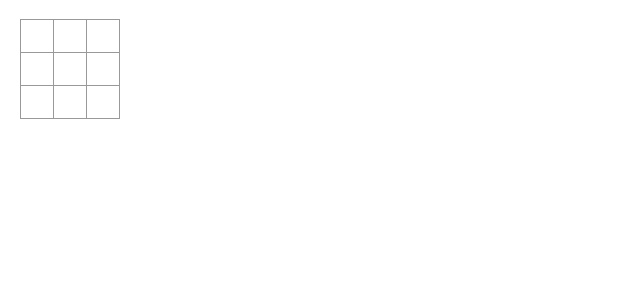
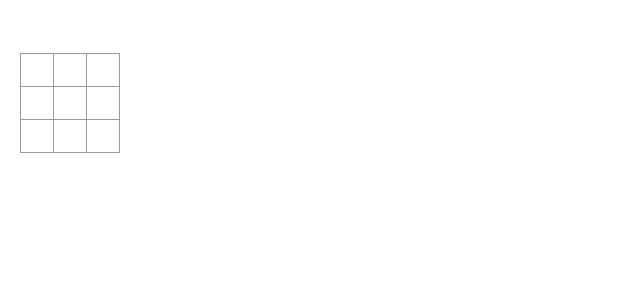
Before and after one commit to Sarfaraz-ul-Haq/tic_tac_toe, a Next.js app: page / in a window 1280 px wide. Shown: the top 300 px of the page, without its empty margins (0-640 px from the left). Built offline with nearby package versions, Linux system fonts and the light colour scheme.

Commit message:
working tic-tac-toe game

```diff
--- a/src/components/board.tsx
+++ b/src/components/board.tsx
@@ -10,7 +10,7 @@
   );
 
   const handleClick = (i: number) => {
-    if (squares[i]) {
+    if (squares[i] || calculateWinner(squares)) {
       return;
     }
     const nextSquares = squares.slice();
@@ -24,8 +24,18 @@
     setXIsNext(!xIsNext);
   };
 
+  const winner = calculateWinner(squares);
+  let status;
+  if (winner) {
+    status = "Winner: " + winner;
+  } else {
+    status = "Next Player: " + (xIsNext ? "X" : "O");
+  }
+
   return (
     <>
+      <div className="status">{status}</div>
+
       <div className="board-row">
         <Square value={squares[0]} onSquareClick={() => handleClick(0)} />
         <Square value={squares[1]} onSquareClick={() => handleClick(1)} />
@@ -59,10 +69,11 @@
 
   for (let i = 0; i < lines.length; i++) {
     const [a, b, c] = lines[i];
-    if (squares[a] && squares[a] === squares[a] && squares[b] === squares[c]) {
+    if (squares[a] && squares[a] === squares[b] && squares[a] === squares[c]) {
       return squares[a];
     }
   }
+
   return null;
 }
 
```
